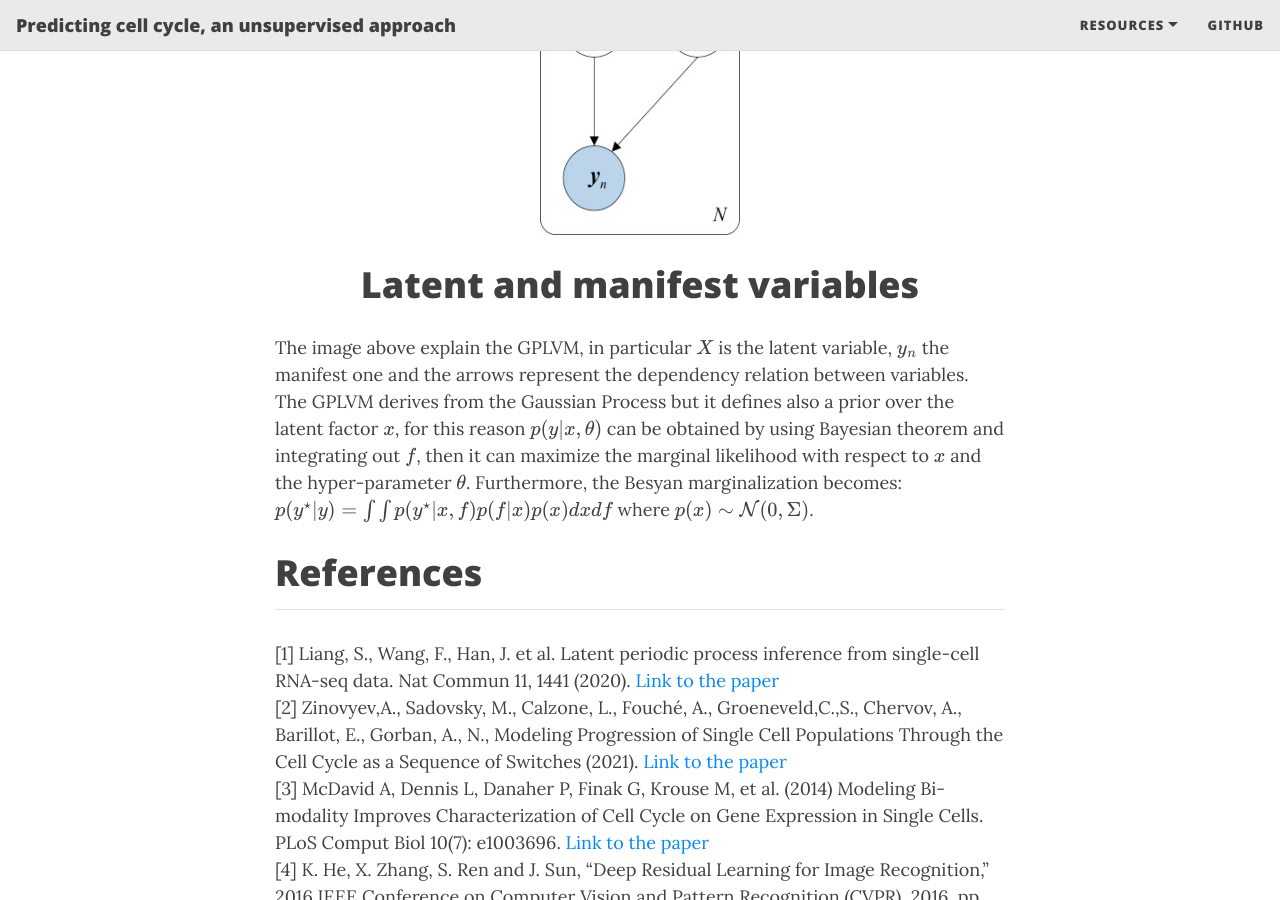
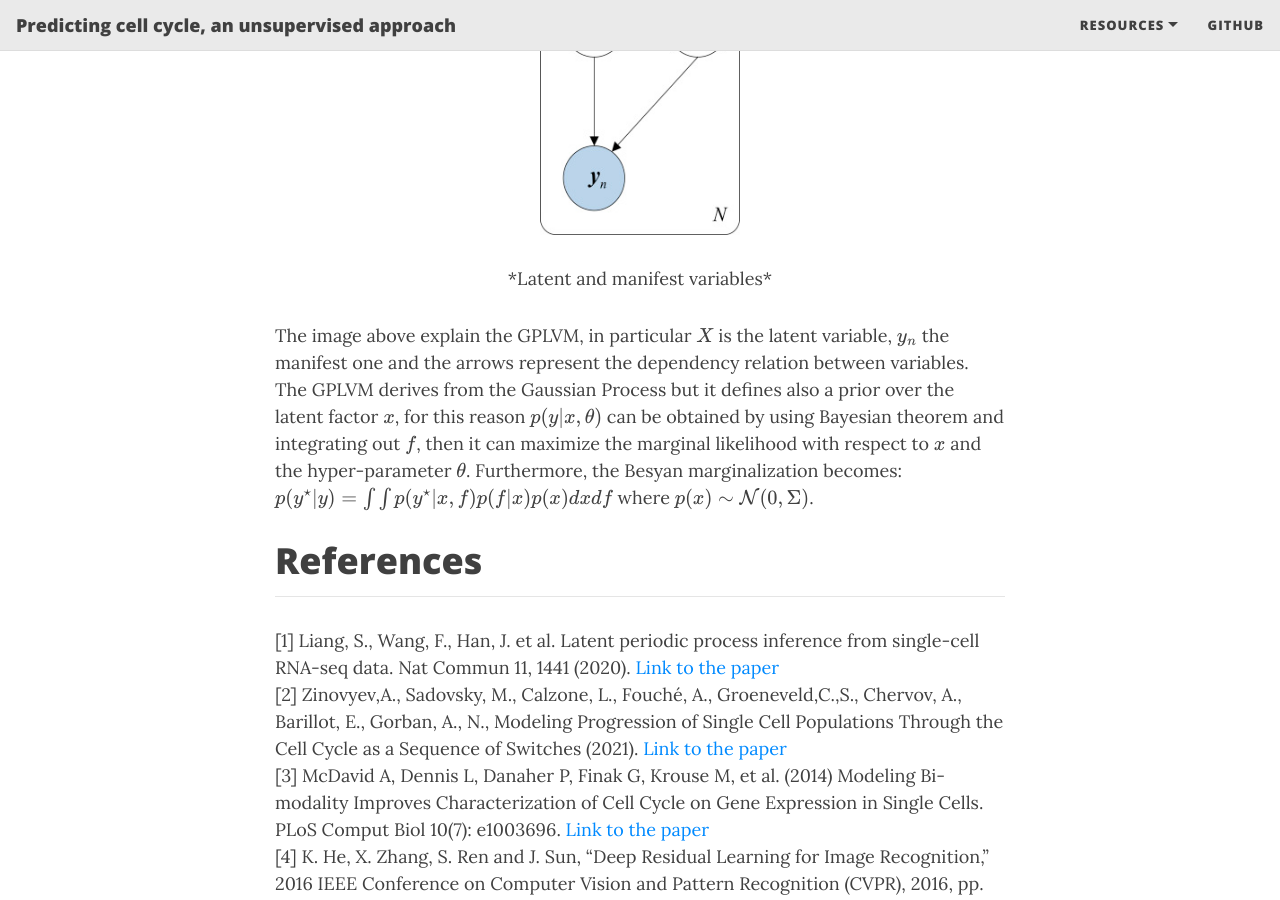
Before and after one commit to lucarossi9/statistical_computation_4, a Jekyll site: the page built from index.md, in a window 1280 px wide and 900 px high, scrolled down 11402 px. Built offline with Jekyll 4.4.1, drawn with Linux system fonts in a browser that asks for light colours; nearby versions of some CDN libraries; formulas are drawn with MathJax 3; the list of posts is cut into pages by our own code.

Commit message:
Update index.md

```diff
--- a/index.md
+++ b/index.md
@@ -148,9 +148,9 @@ where $$\epsilon$$ is the noise with gaussian distribution $$ \mathcal{N}(0,\sig
 | *Latent and manifest variables* |
 
 <p align="center">
-  <img width="200" height="400" src="assets/img/latent.jpg" alt="Latent and manifest variables">
+  <img width="200" height="400" src="assets/img/latent.jpg">
 </p>
-<h1 align="center">Latent and manifest variables</h1>
+<center>*Latent and manifest variables*</center>
 
 
 The image above explain the GPLVM, in particular $$X$$ is the latent variable, $$y_n$$ the manifest one and the arrows represent the dependency relation between variables.
```
